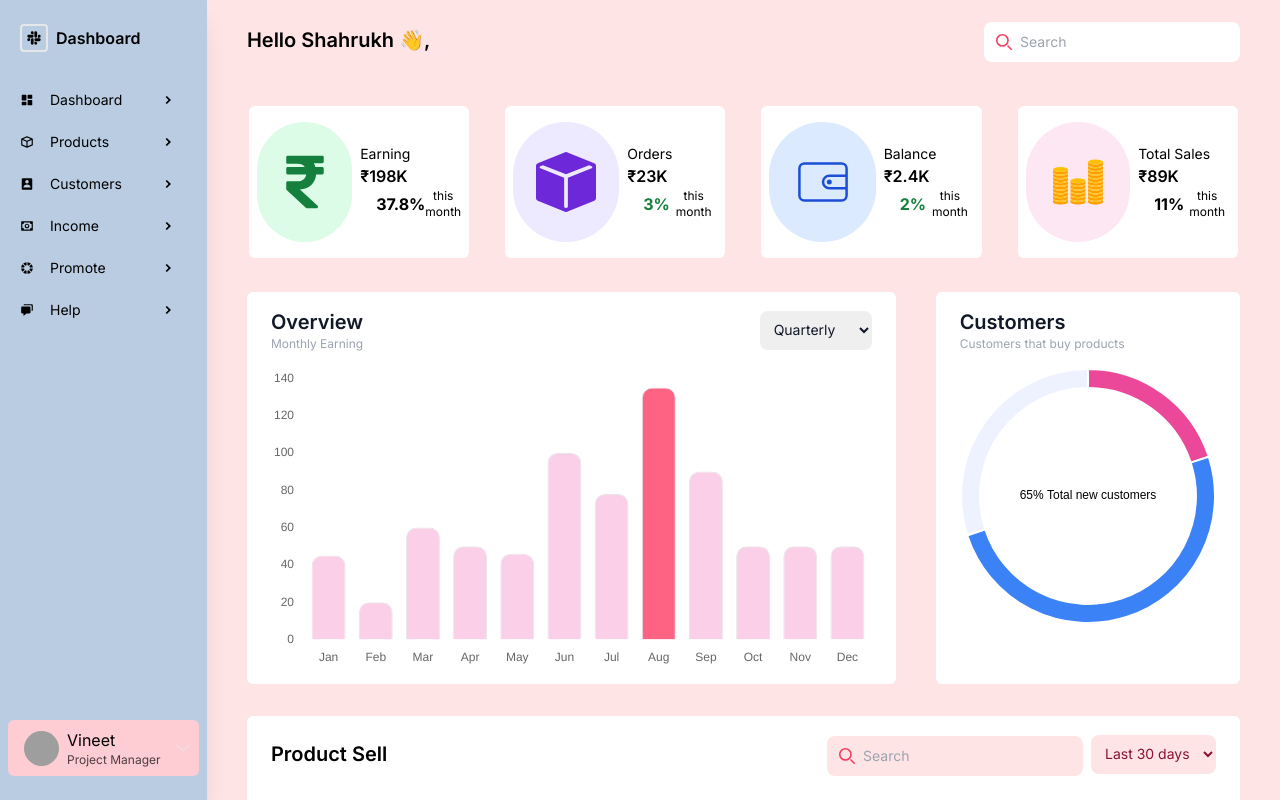
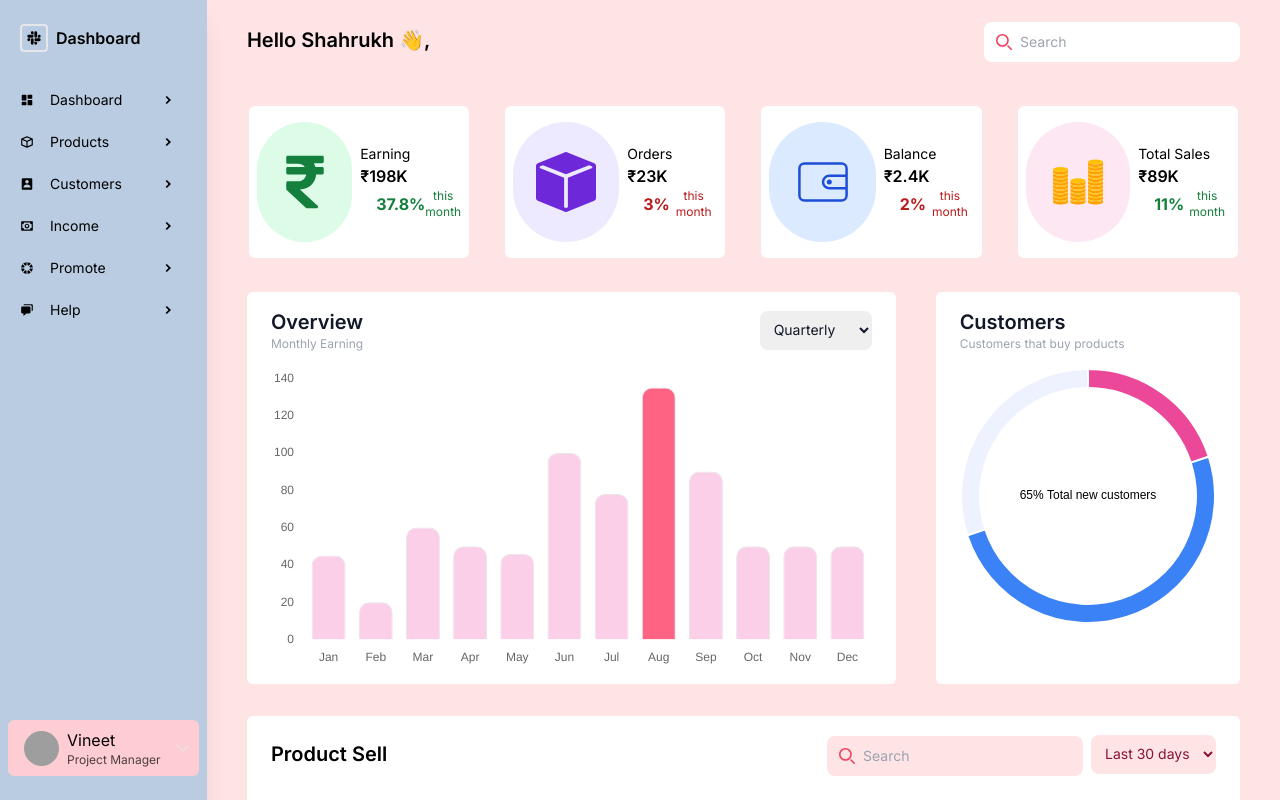
Before and after one commit to Vineet-23/Fitpeo-dashboard, a React (Vite) app: page / in a window 1280 px wide. Built offline with nearby package versions, Linux system fonts and the light colour scheme; grey boxes are pictures that could not be loaded; some icons are missing.

Commit message:
Update DashCard.jsx

```diff
--- a/src/core/components/DashCard.jsx
+++ b/src/core/components/DashCard.jsx
@@ -4,7 +4,7 @@ import { FaArrowTrendUp } from "react-icons/fa6";
 import { FaArrowTrendDown } from "react-icons/fa6";
 
 const DashCard = ({ card }) => {
-  const { color, label, rate, amount,number, icon } = card;
+  const { color, label, rate, amount, number, icon } = card;
   const uid = useId();
 
   return (
@@ -13,7 +13,7 @@ const DashCard = ({ card }) => {
         {icon}
       </div>
       <div className='pl-2'>
-         <p className='text-black-900 text-sm text-left'>{label}</p>
+        <p className='text-black-900 text-sm text-left'>{label}</p>
         <p className='text-black-800 text-m text-left font-semibold'>
           {amount ? `₹${amount}K` : ''}
         </p>
@@ -24,8 +24,12 @@ const DashCard = ({ card }) => {
           <span className={`font-bold text-${rate > 10 ? 'green' : 'red'}-700`}>
             {rate > 10 ? <FaArrowTrendUp /> : <FaArrowTrendDown />}
           </span>
-          <span className={`font-bold text-${rate < 10 ? 'green' : 'red'}-700`}>{rate}%</span>
-          <span className="text-xs">this month</span>
+          <span className={`font-bold ${rate > 10 ? 'text-green-700' : 'text-red-700'}`}>
+            {rate}%
+          </span>
+          <span className={`${rate > 10 ? 'text-green-700' : 'text-red-700'} text-xs`}>
+            this month
+          </span>
         </p>
       </div>
     </div>
```
